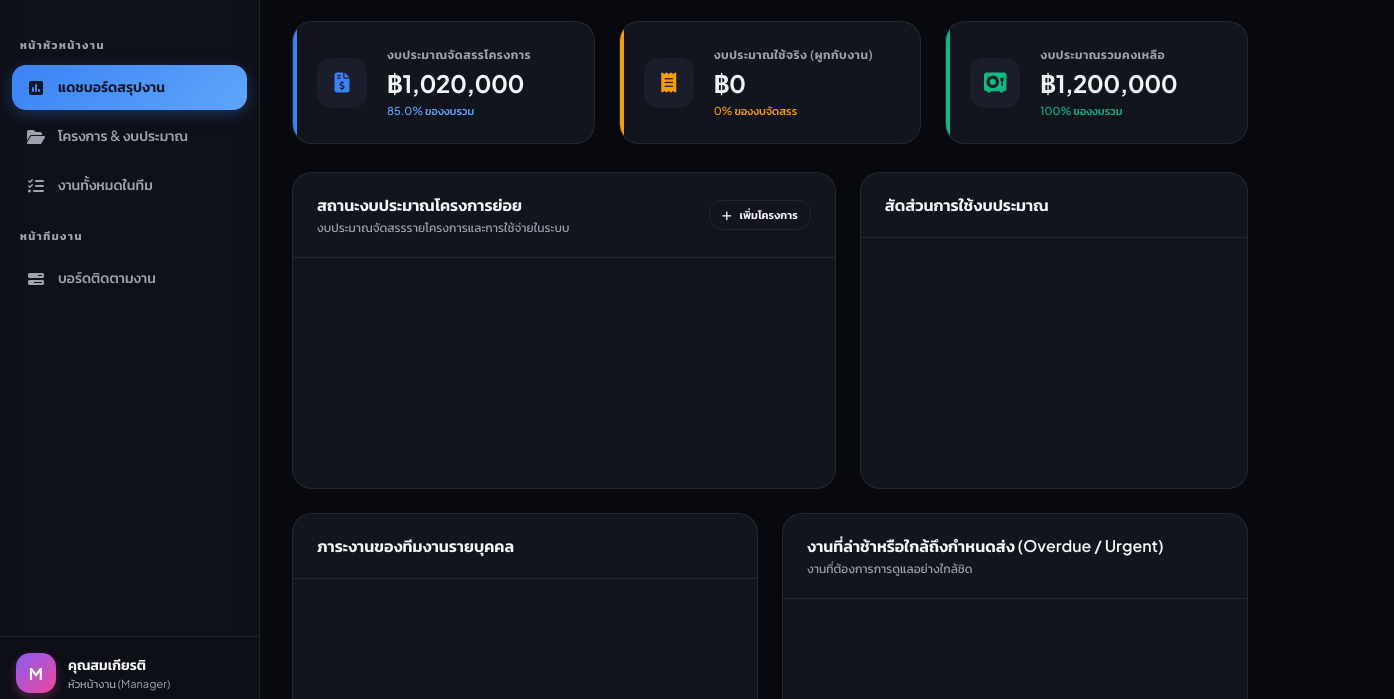
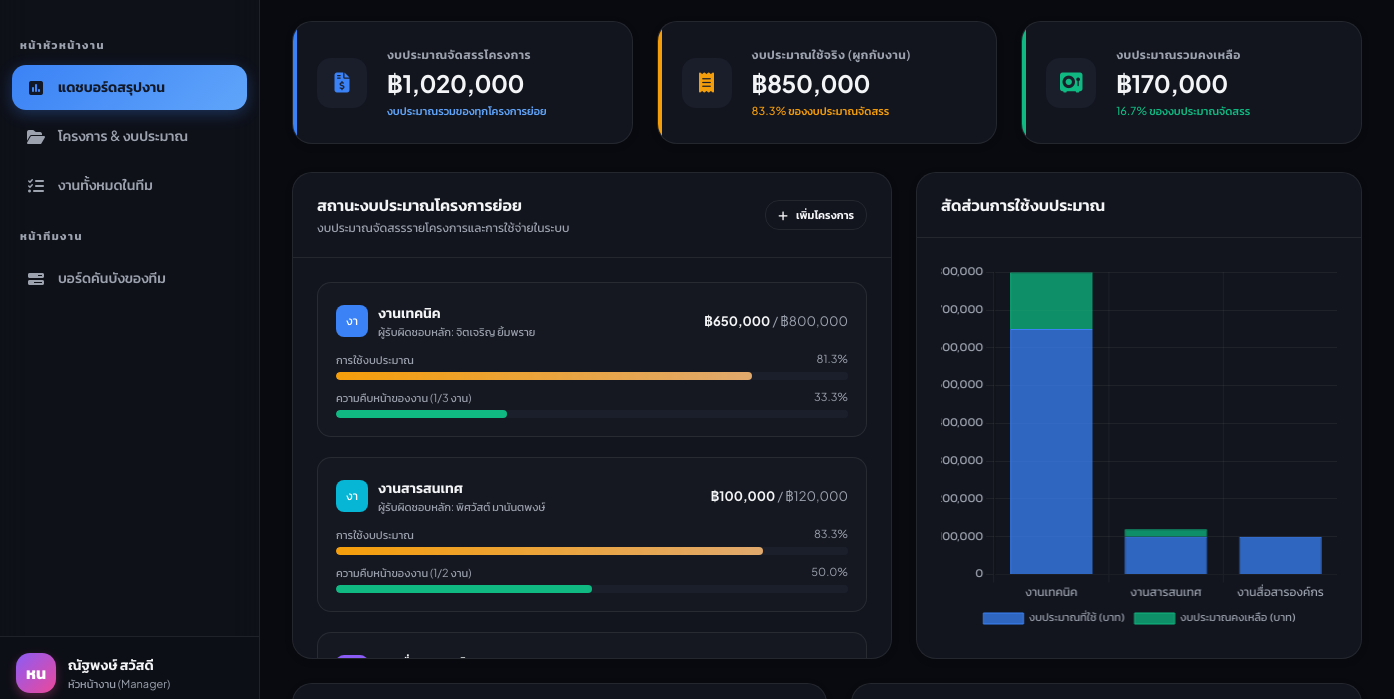
Before and after one commit to dltv095/project-budget2, a website built with Vite: page index.html in a window 1280 px wide. Shown: the part 91-790 px from the top of the page, 1394 px wide, since content can reach past the window. Built offline with nearby package versions, Linux system fonts and the light colour scheme.

Commit message:
Update index.html

```diff
--- a/index.html
+++ b/index.html
@@ -530,7 +530,6 @@
     <!-- Toast Notification Container -->
     <div class="toast-container" id="toastContainer"></div>
 
-    <script scr="app.js?v=1.0.0">
-    </script>
+    <script src="app.js?v=1.0.0"></script>
 </body>
 </html>
```
